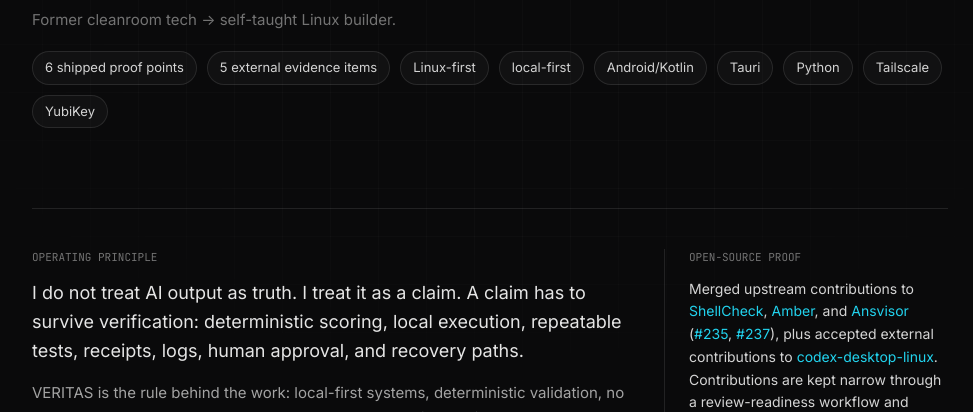
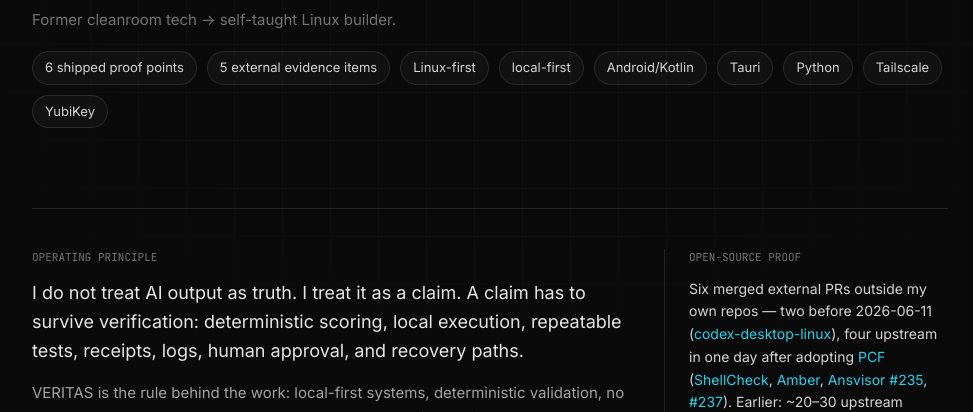
Before and after one commit to VrtxOmega/veritas-portfolio, a plain HTML site: page index.html in a window 1280 px wide. Shown: the part 388-800 px from the top of the page, without its empty margins (150-1123 px from the left). Drawn offline with nearby package versions, Linux system fonts and the light colour scheme.

Commit message:
Document PCF impact: 4 upstream merges in one day, 6 total
Frame the 2→6 external merge arc honestly: prior low hit rate
across ~20–30 upstream attempts vs four third-party merges on
2026-06-11 after adopting Premature Contribution Firewall gates.

```diff
--- a/index.html
+++ b/index.html
@@ -139,7 +139,7 @@
                 <div class="md:col-span-4 md:border-l md:border-white/10 md:pl-6">
                     <h2 class="mono text-[11px] uppercase text-neutral-500 mb-3">Open-source proof</h2>
                     <p class="text-[14px] leading-relaxed text-neutral-300">
-                        Merged upstream contributions to <a href="https://github.com/koalaman/shellcheck/pull/3484" class="text-[#22d3ee] hover:underline" target="_blank" rel="noopener">ShellCheck</a>, <a href="https://github.com/amber-lang/amber/pull/1116" class="text-[#22d3ee] hover:underline" target="_blank" rel="noopener">Amber</a>, and <a href="https://github.com/ansvisor/ansvisor/pull/237" class="text-[#22d3ee] hover:underline" target="_blank" rel="noopener">Ansvisor</a> (<a href="https://github.com/ansvisor/ansvisor/pull/235" class="text-[#22d3ee] hover:underline" target="_blank" rel="noopener">#235</a>, <a href="https://github.com/ansvisor/ansvisor/pull/237" class="text-[#22d3ee] hover:underline" target="_blank" rel="noopener">#237</a>), plus accepted external contributions to <a href="https://github.com/ilysenko/codex-desktop-linux" class="text-[#22d3ee] hover:underline" target="_blank" rel="noopener">codex-desktop-linux</a>. Contributions are kept narrow through a review-readiness workflow and reproducible verification notes.
+                        Six merged external PRs outside my own repos — two before 2026-06-11 (<a href="https://github.com/ilysenko/codex-desktop-linux" class="text-[#22d3ee] hover:underline" target="_blank" rel="noopener">codex-desktop-linux</a>), four upstream in one day after adopting <a href="https://github.com/VrtxOmega/premature-contribution-firewall" class="text-[#22d3ee] hover:underline" target="_blank" rel="noopener">PCF</a> (<a href="https://github.com/koalaman/shellcheck/pull/3484" class="text-[#22d3ee] hover:underline" target="_blank" rel="noopener">ShellCheck</a>, <a href="https://github.com/amber-lang/amber/pull/1116" class="text-[#22d3ee] hover:underline" target="_blank" rel="noopener">Amber</a>, <a href="https://github.com/ansvisor/ansvisor/pull/235" class="text-[#22d3ee] hover:underline" target="_blank" rel="noopener">Ansvisor #235</a>, <a href="https://github.com/ansvisor/ansvisor/pull/237" class="text-[#22d3ee] hover:underline" target="_blank" rel="noopener">#237</a>). Earlier: ~20–30 upstream attempts with a low merge rate across ~86 total PRs, most on my own accounts.
                     </p>
                 </div>
             </div>
@@ -496,6 +496,9 @@
                 <h2 class="text-[24px] md:text-[30px] font-semibold leading-snug">Proof of Work — upstream &amp; QA</h2>
                 <p class="text-[15px] text-neutral-400 mt-3 max-w-[720px] leading-relaxed">
                     External evidence outside my own repos: merged upstream contributions, accepted external contributions to a tool people actually use, and a formal beta QA deliverable for agent memory.
+                </p>
+                <p class="text-[14px] text-neutral-400 mt-3 max-w-[720px] leading-relaxed">
+                    Before <a href="https://github.com/VrtxOmega/premature-contribution-firewall" class="text-[#22d3ee] hover:underline" target="_blank" rel="noopener">PCF</a> (Premature Contribution Firewall), I had roughly 20–30 serious upstream attempts and only two merged external PRs — both to <a href="https://github.com/ilysenko/codex-desktop-linux" class="text-[#22d3ee] hover:underline" target="_blank" rel="noopener">codex-desktop-linux</a>. My total PR count is much higher (~86), but most of those are on my own accounts, not third-party repos. On 2026-06-11, four upstream PRs merged in one day; with the two earlier codex merges, that is six pieces of external merge evidence. The difference is not volume — it is gating overlap, issue fit, and review-readiness before opening.
                 </p>
             </div>
 
```
